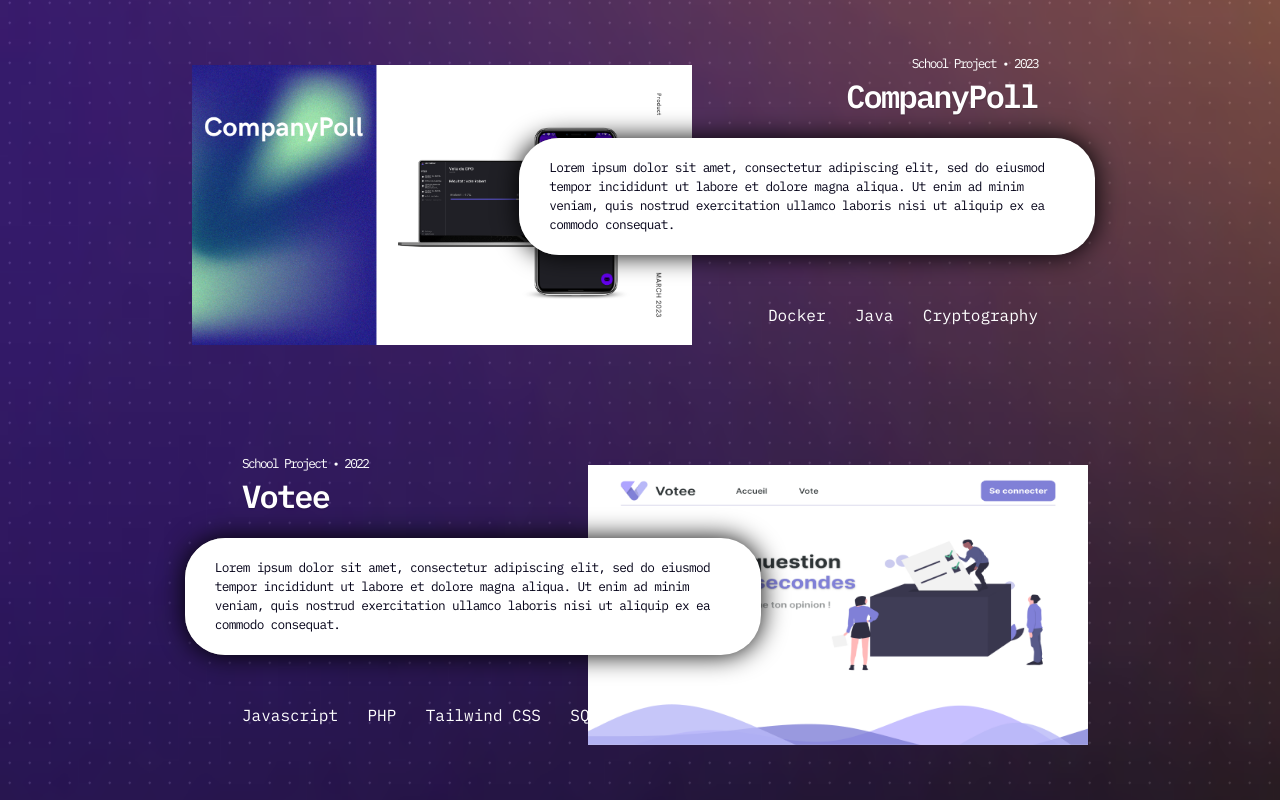
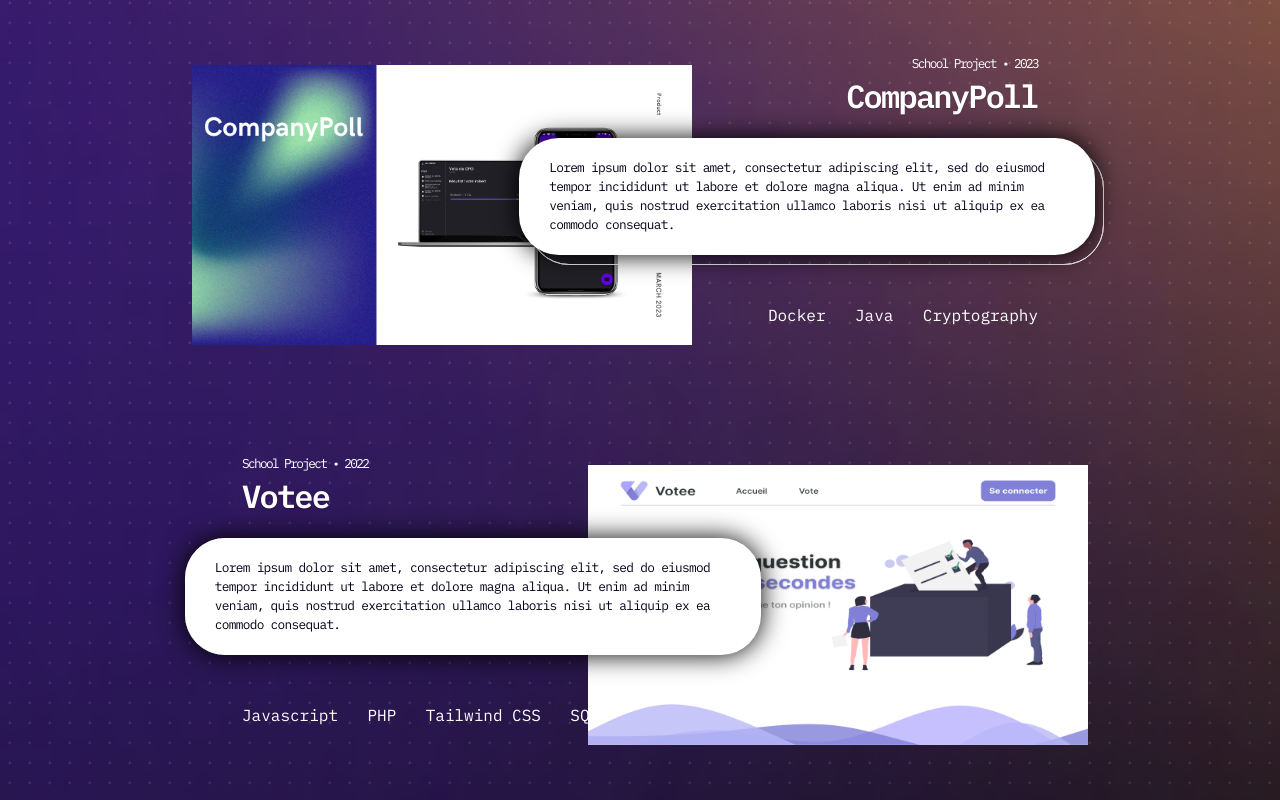
Before and after one commit to JulieChevallier/Portfolio, a plain HTML site: page index.html in a window 1280 px wide. Shown: the part 1859-2659 px from the top of the page. Drawn offline with Linux system fonts and the light colour scheme.

Commit message:
correction

```diff
--- a/style.css
+++ b/style.css
@@ -804,6 +804,7 @@ header .logo:hover::after
     width: 99.5%;
     height: 99%;
     border: 1px solid white;
+    transform: translate(10px, 10px);
     border-radius: 5vh;
     z-index: -1;
 }
```
